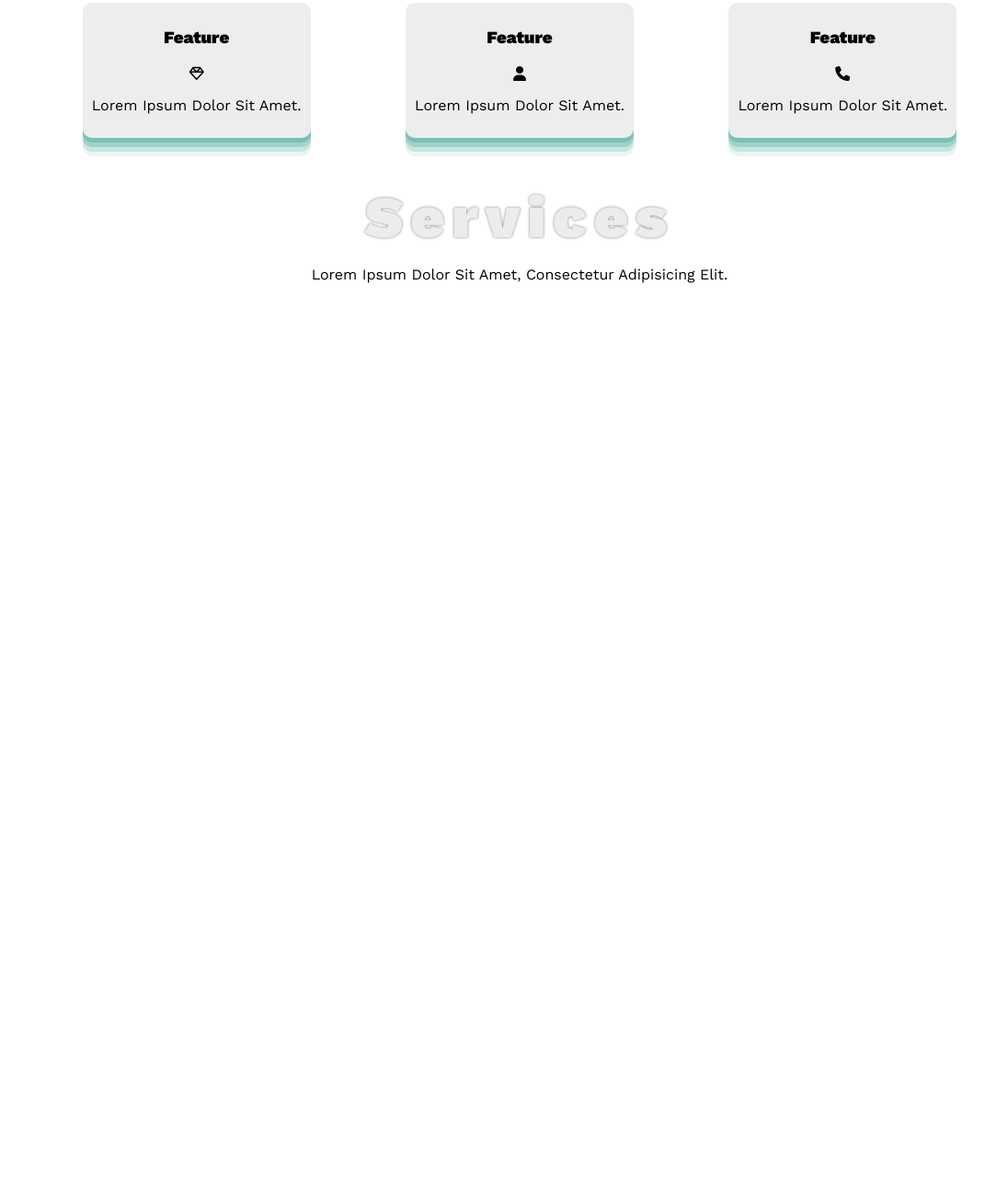
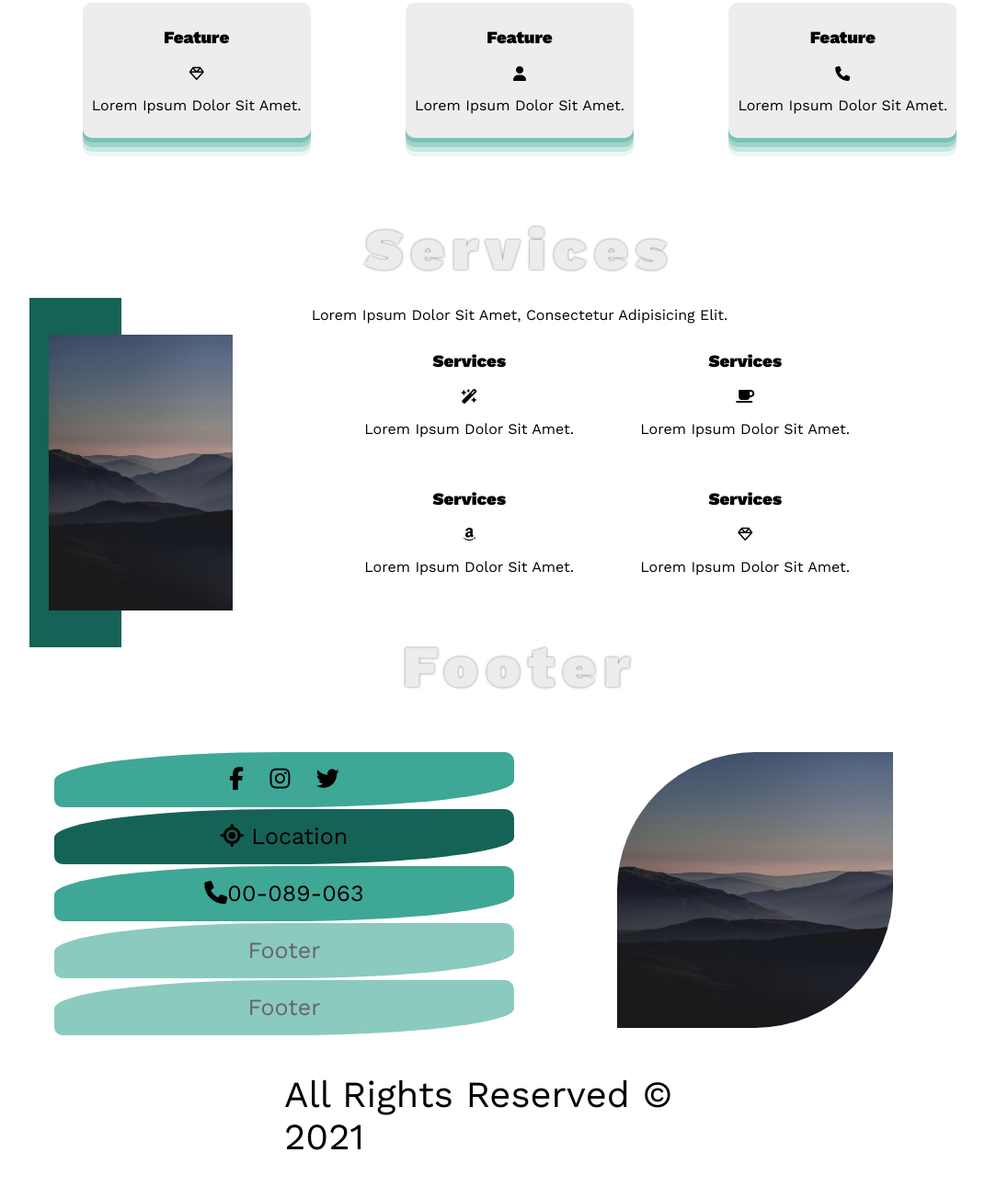
Before and after one commit to Osama10kh/template-1, a plain HTML site: page index.html in a window 1280 px wide. Shown: the part 995-2298 px from the top of the page at 92% size, without its empty margins (75-1146 px from the left). Before the commit the page ends 1319 px from the top, so only its background shows below. Drawn offline with nearby package versions, Linux system fonts and the light colour scheme.

Commit message:
finishing first V

```diff
--- a/CSS/styl.css
+++ b/CSS/styl.css
@@ -15,14 +15,23 @@ body {
   margin: 0 auto;
 }
 
+/* variable  */
+
+:root {
+  --main-color: #3fa796;
+  --heading-color: #ebeced;
+  --secondary-color: #146356;
+}
+
 /* classes */
 
 /* sectiones heading  */
 .heading {
-  color: #ebeced;
+  color: var(--heading-color);
+  text-align: center;
   font-size: 4rem;
   letter-spacing: 0.5rem;
-  margin: 10px;
+  margin: 25px;
   text-shadow: 0px 0px 3px rgba(0, 0, 0, 0.5);
 }
 
@@ -69,7 +78,7 @@ header .container {
 
 header .logo {
   width: 80px;
-  background-color: black;
+  background-color: #000000;
 }
 
 .menu {
@@ -191,7 +200,8 @@ nav ul li a:hover {
 /* landing section  */
 
 .landing-sec {
-  background: #3fa796 url(../images/chris-herath-FcvIlm3I2Ts-unsplash.jpg);
+  background: var(--main-color)
+    url(../images/chris-herath-FcvIlm3I2Ts-unsplash.jpg);
   background-size: cover;
   height: calc(100vh - 64px);
 }
@@ -209,7 +219,7 @@ nav ul li a:hover {
 
 .landing-sec h2,
 .landing-sec p {
-  color: #3fa796;
+  color: var(--main-color);
   line-height: 1.4;
 }
 
@@ -250,3 +260,130 @@ nav ul li a:hover {
   margin-top: 50px;
   text-align: center;
 }
+
+.services-sec header {
+  margin: 50px 0 100px;
+}
+
+.sec-cont {
+  display: grid;
+  grid-template-columns: repeat(3, 30%);
+}
+
+.services-sec img {
+  width: 200px;
+  height: 300px;
+}
+
+.services-sec .sec-cont::after {
+  content: "";
+  background-color: var(--secondary-color);
+  width: 100px;
+  height: calc(100% + 80px);
+  position: relative;
+  left: -207%;
+  bottom: 40px;
+  z-index: -1;
+}
+
+.srvs-sec {
+  display: grid;
+  grid-template-columns: repeat(2, 300px);
+}
+
+@media (max-width: 760px) {
+  .services-sec img {
+    display: none;
+  }
+  .services-sec .sec-cont::after {
+    width: 0%;
+  }
+}
+
+/* footer */
+footer {
+  display: grid;
+  grid-template-columns: repeat(2, 50%);
+  justify-items: center;
+  width: 80%;
+  margin: 55px auto;
+}
+
+footer * {
+  font-size: 25px;
+}
+
+.footerInf-cont {
+  display: grid;
+  grid-template-rows: repeat(3, 20%);
+}
+
+footer img {
+  width: 300px;
+  height: 300px;
+  border-end-end-radius: 50%;
+  border-start-start-radius: 50%;
+  transition: 300ms cubic-bezier(0.42, 0, 1, 1.46);
+  -webkit-transition: 300ms cubic-bezier(0.42, 0, 1, 1.46);
+  -moz-transition: 300ms cubic-bezier(0.42, 0, 1, 1.46);
+  -ms-transition: 300ms cubic-bezier(0.42, 0, 1, 1.46);
+  -o-transition: 300ms cubic-bezier(0.42, 0, 1, 1.46);
+}
+
+footer img:hover {
+  border-end-end-radius: 0%;
+  border-start-start-radius: 0%;
+}
+
+footer .footer-cont {
+  width: 500px;
+  text-align: center;
+  border-bottom: 2px solid #fff;
+  border-radius: 10px;
+  -webkit-border-radius: 10px;
+  line-height: 60px;
+  border-end-end-radius: 50%;
+  border-start-start-radius: 50%;
+}
+
+footer .social {
+  background-color: var(--main-color);
+}
+
+footer .social i {
+  margin: 0 10px;
+}
+
+footer .social i:hover {
+  cursor: pointer;
+  color: var(--heading-color);
+}
+
+footer .location {
+  background-color: var(--secondary-color);
+}
+footer .phone {
+  background-color: var(--main-color);
+}
+footer .space {
+  background-color: var(--main-color);
+  opacity: 0.6;
+}
+
+footer p {
+  position: relative;
+  left: 50%;
+  bottom: 0;
+  font-size: 40px;
+}
+
+@media (max-width: 760px) {
+  footer img {
+    display: none;
+  }
+  footer p {
+    width: 200%;
+    left: -50%;
+    bottom: -300px;
+  }
+}
--- a/JS/services.js
+++ b/JS/services.js
@@ -1,14 +1,18 @@
-let icons = ["fa fa-magic", "fa fa-coffee", "fab fa-amazon", "fa fa-diamond", "fa fa-user", "fa fa-phone"];
+let fIcons = ["fa fa-magic", "fa fa-coffee", "fab fa-amazon", "fa fa-diamond"];
 
-function creatEle() {
-    for (let i = 0; i < icons.length; i++) {
+function creatSrvsS() {
+    for (let i = 0; i < fIcons.length; i++) {
         document.write(`
-        <div class = "feature-cont">
-        <h3>feature</h3>
-        <i class="${icons[i]}"></i>
+        <div class = "srvs-cont">
+        <h3>services</h3>
+        <i class="${fIcons[i]}"></i>
         <p>Lorem ipsum dolor sit amet.</p>
         </div>
         `)
     }
     return "";
 };
+
+document.write(`<div class="srvs-sec">`);
+document.write(`${creatSrvsS()}`);
+document.write(`</div>`);
--- a/index.html
+++ b/index.html
@@ -53,9 +53,44 @@
 
     <!-- services section -->
     <section class="services-sec centered">
-        <h2 class="heading serv-heading">services</h2>
-        <p>Lorem ipsum dolor sit amet, consectetur adipisicing elit.</p>
+        <header>
+            <h2 class="heading serv-heading">services</h2>
+            <p>Lorem ipsum dolor sit amet, consectetur adipisicing elit.</p>
+        </header>
+        <div class="sec-cont">
+            <img src="./images/jonny-mckenna-4igCpD-Lnfg-unsplash.jpg" alt="mountain">
+
+            <script src="./JS/services.js"></script>
+        </div>
     </section>
+
+    <!-- footer  -->
+    <h2 class="heading">footer</h2>
+    <footer>
+        <div class="footerInf-cont">
+            <div class="footer-cont social">
+                <i class="fa fa-facebook"></i>
+                <i class="fa fa-instagram"></i>
+                <i class="fa fa-twitter"></i>
+            </div>
+            <div class="footer-cont location">
+                <span><i class="fa fa-location"></i> location</span>
+
+            </div>
+            <div class="footer-cont phone">
+                <span><i class="fa fa-phone"></i>00-089-063</span>
+            </div>
+            <div class="footer-cont space">
+                footer
+            </div>
+            <div class="footer-cont space">
+                footer
+            </div>
+        </div>
+        <img src="./images/jonny-mckenna-4igCpD-Lnfg-unsplash.jpg" alt="mountain">
+
+        <p>all rights reserved &copy; 2021</p>
+    </footer>
 
 </body>
 
```
Also changed, not shown: images/jonny-mckenna-4igCpD-Lnfg-unsplash.jpg (added).
